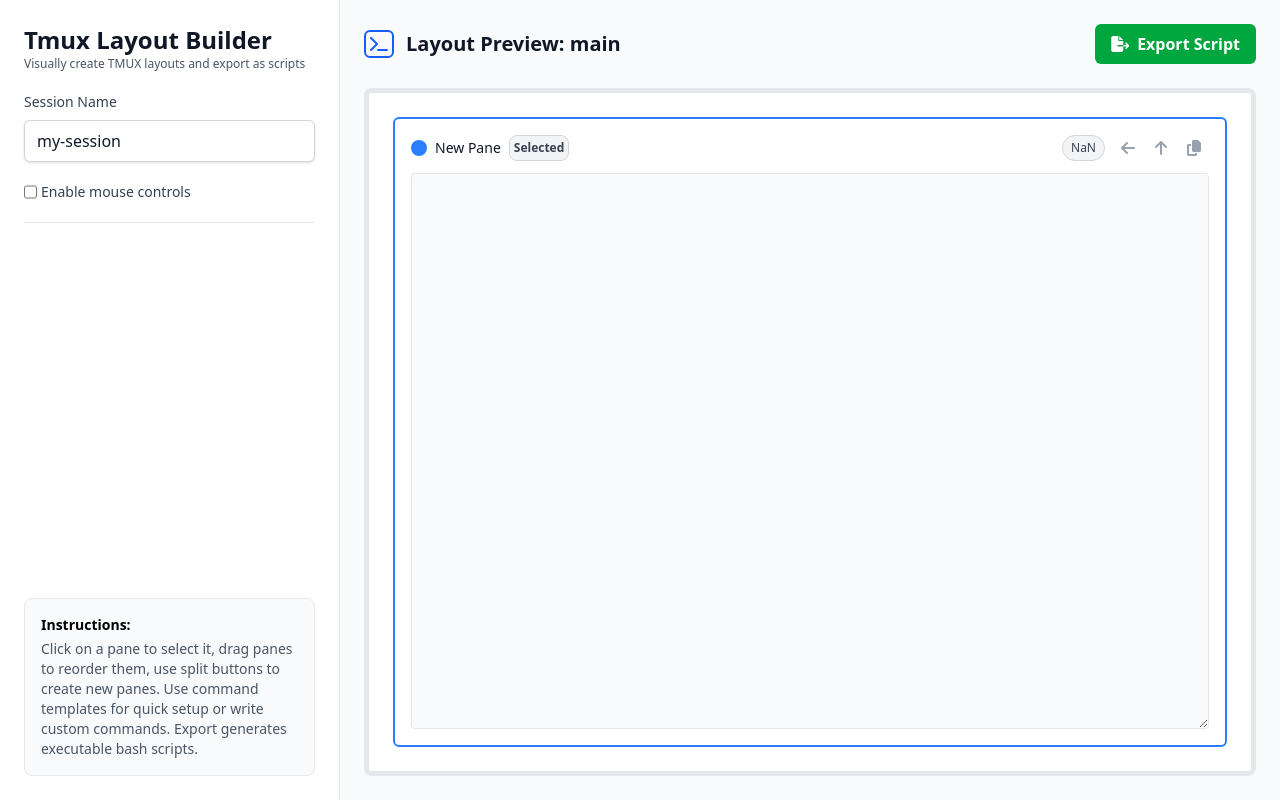
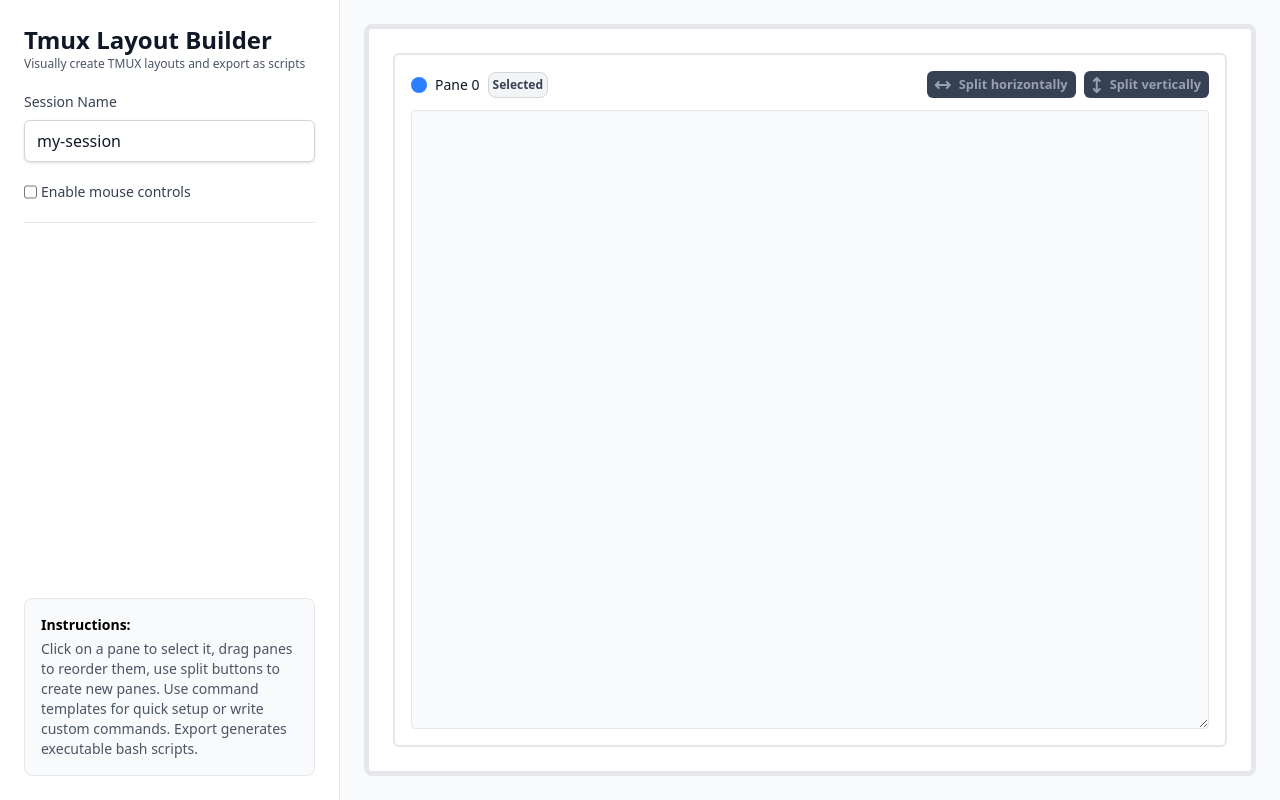
Before and after one commit to nfzohar/tmux-generator, a Vue app: page / in a window 1280 px wide. Built offline with nearby package versions, Linux system fonts and the light colour scheme.

Commit message:
added pinia

```diff
--- a/src/App.vue
+++ b/src/App.vue
@@ -16,7 +16,8 @@
       @split-pane="splitPane"
       @reorder-panes="reorderPanes"
     />
-    <the-preview
+    <the-editor />
+    <!-- <the-preview
       :configuration="configuration"
       :window-name="currentWindow?.name"
       :layout="currentWindow?.layout"
@@ -34,19 +35,20 @@
       :mouse-enabled="mouseEnabled"
       :panes="currentWindow?.panes || []"
       @close="showExportDialog = false"
-    />
+    /> -->
   </div>
 </template>
 
 <script>
 import TheSidebar from './components/Sidebar.vue'
 import ThePreview from './components/Preview.vue'
+import TheEditor from './components/Editor.vue'
 import ExportDialog from './components/ExportDialog.vue'
 
 export default {
   name: 'TmuxLayoutBuilder',
 
-  components: { TheSidebar, ThePreview, ExportDialog },
+  components: { TheSidebar, ThePreview, ExportDialog, TheEditor },
 
   data() {
     return {
--- /dev/null
+++ b/src/components/Editor.vue
@@ -0,0 +1,42 @@
+<template>
+  <div class="flex-1 p-6">
+    <div class="h-full flex flex-col">
+      <!-- Layout Preview -->
+      <div
+        class="flex-1 p-6 bg-white dark:bg-gray-900 border-5 border-gray-200 dark:border-gray-700 rounded-lg"
+      >
+        <a-pane-group v-if="paneIsAGroup(mainPane)" :pane-group="mainPane" />
+        <a-pane v-else :pane="mainPane" />
+      </div>
+    </div>
+  </div>
+</template>
+
+<script>
+import APane from './PreviewPane.vue'
+import APaneGroup from './PreviewPaneGroup.vue'
+
+export default {
+  name: 'ThePreview',
+
+  components: { APane, APaneGroup },
+
+  props: {},
+
+  data() {
+    return {
+      mainPane: { id: 0, children: [], direction: null }
+    }
+  },
+
+  methods: {
+    paneIsAGroup(pane) {
+      return typeof pane === 'object' && Array.isArray(pane)
+    },
+
+    isSelectedPane(paneId) {
+      return this.selectedPane === paneId
+    }
+  }
+}
+</script>
--- a/src/components/PreviewPane.vue
+++ b/src/components/PreviewPane.vue
@@ -1,58 +1,43 @@
 <template>
   <div
     class="h-full bg-white dark:bg-gray-800 border-2 rounded-md p-4 min-h-[120px] flex flex-col cursor-pointer transition-all duration-200"
-    :class="splitPaneStyle(pane.id)"
+    :class="splitPaneStyle(pane?.id)"
   >
-    <!-- @click="$emit('select-pane', pane.id)" -->
-    <!-- @dragstart="handleDragStart($event, pane.id)" -->
-    <!-- @dragover="handleDragOver($event, pane.id)" -->
-    <!-- @drop="handleDrop($event, pane.id)" -->
-    <!-- @dragleave="handleDragLeave" -->
-    <!-- draggable="true" -->
     <div class="flex items-center justify-between mb-3">
       <div class="flex items-center gap-2">
         <div
           class="w-4 h-4 rounded-full"
-          :class="isSelectedPane(pane.id) ? 'bg-blue-500' : 'bg-gray-400'"
+          :class="isSelectedPane(pane?.id) ? 'bg-blue-500' : 'bg-gray-400'"
         />
         <span
           class="text-sm font-medium text-gray-900 dark:text-white capitalize"
-          v-text="pane?.name ?? 'New pane'"
+          v-text="pane?.name ?? `Pane ${pane?.id}`"
         />
         <span
-          v-if="isSelectedPane(pane.id)"
+          v-if="isSelectedPane(pane?.id)"
           class="p-1 text-xs bg-gray-100 font-bold dark:bg-gray-700 text-gray-700 dark:text-gray-300 border border-gray-300 dark:border-gray-600 rounded-lg flex gap-1"
           v-text="'Selected'"
         />
       </div>
 
       <div class="flex items-center gap-2">
-        <span
-          class="px-2 py-1 text-xs bg-gray-100 dark:bg-gray-700 text-gray-700 dark:text-gray-300 border border-gray-300 dark:border-gray-600 rounded-full"
-          v-text="index + 1"
-        />
-        <div v-if="isSelectedPane(pane.id)" class="flex gap-1">
+        <template v-if="isSelectedPane(pane?.id)">
           <button
-            @click.stop="$emit('split-pane', pane.id, 'horizontal')"
-            class="px-2 hover:bg-gray-100 dark:hover:bg-gray-700 transition-colors rounded-md"
+            class="flex items-center gap-2 py-1 px-2 bg-gray-700 dark:hover:bg-gray-600 transition-colors rounded-md text-gray-400 font-semibold"
+            @click="$emit('split-pane', pane?.id, 'horizontal')"
           >
-            <i class="fa fa-arrow-left text-gray-400" />
+            <i class="fa fa-arrows-left-right" />
+            <small v-text="'Split horizontally'" />
           </button>
 
           <button
-            @click.stop="$emit('split-pane', pane.id, 'vertical')"
-            class="px-2 hover:bg-gray-100 dark:hover:bg-gray-700 transition-colors rounded-md"
+            class="flex items-center gap-2 py-1 px-2 bg-gray-700 dark:hover:bg-gray-600 transition-colors rounded-md text-gray-400 font-semibold"
+            @click="$emit('split-pane', pane?.id, 'vertical')"
           >
-            <i class="fa fa-arrow-up text-gray-400" />
+            <i class="fa fa-arrows-up-down" />
+            <small v-text="'Split vertically'" />
           </button>
-
-          <button
-            @click.stop="$emit('split-pane', pane.id, 'vertical')"
-            class="px-2 hover:bg-gray-100 dark:hover:bg-gray-700 transition-colors rounded-md"
-          >
-            <i class="fa fa-copy text-gray-400" />
-          </button>
-        </div>
+        </template>
       </div>
     </div>
 
@@ -60,24 +45,6 @@
       v-model="currentPane.command"
       class="flex-1 bg-gray-50 dark:bg-gray-900 rounded border border-gray-200 dark:border-gray-700 p-3 focus:outline-none"
     />
-
-    <div
-      v-if="false"
-      class="flex-1 bg-gray-50 dark:bg-gray-900 rounded border border-gray-200 dark:border-gray-700 p-3"
-    >
-      <component
-        v-if="false"
-        :is="commandIsSet ? 'code' : 'span'"
-        class="text-sm"
-        :class="
-          commandIsSet
-            ? 'font-mono text-gray-600 dark:text-gray-400'
-            : 'text-gray-400 dark:text-gray-500 italic'
-        "
-      >
-        {{ commandIsSet ? pane.command : 'No command set' }}</component
-      >
-    </div>
   </div>
 </template>
 
```
